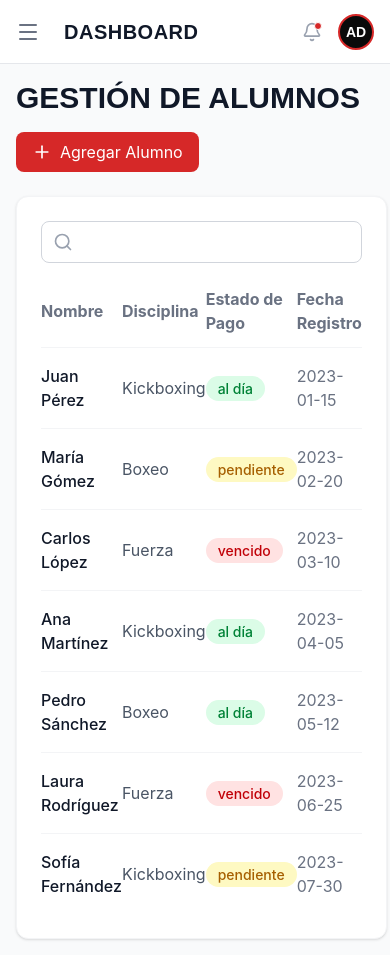
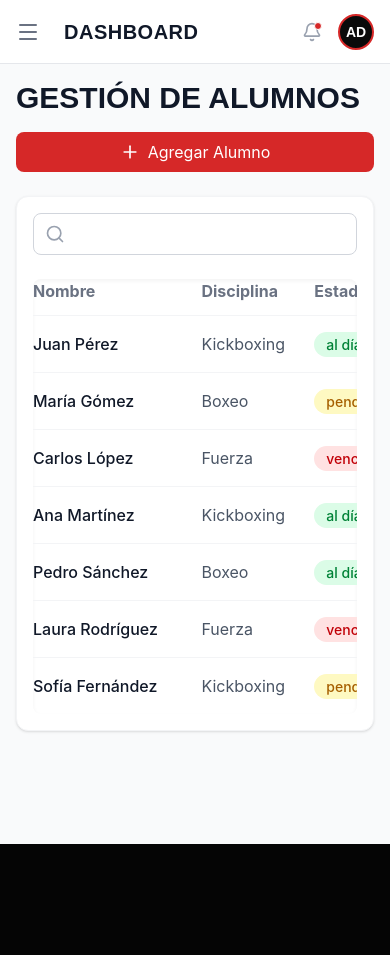
Before and after one commit to Pabloczurylo/LomasFight, a React (Vite) app: page /admin/alumnos in a window 390 px wide. After the commit the page ends 844 px from the top, so only its background shows below. Built offline with nearby package versions, Linux system fonts and the light colour scheme.

Commit message:
fix: encapsulamiento de scroll horizontal y ajuste de header responsivo

```diff
--- a/src/features/admin/components/DashboardLayout.tsx
+++ b/src/features/admin/components/DashboardLayout.tsx
@@ -16,7 +16,7 @@ export function DashboardLayout() {
             <MobileSidebar isOpen={isMobileOpen} onClose={() => setIsMobileOpen(false)} />
 
             {/* Main Content Area */}
-            <div className="flex-1 flex flex-col lg:ml-64 min-h-screen transition-all duration-300">
+            <div className="flex-1 flex flex-col lg:ml-64 min-h-screen transition-all duration-300 max-w-full overflow-x-hidden">
                 <AdminHeader onMenuClick={() => setIsMobileOpen(true)} />
 
                 <main className="flex-1 mt-16 p-4 md:p-8 overflow-y-auto">
--- a/src/features/admin/pages/AlumnosPage.tsx
+++ b/src/features/admin/pages/AlumnosPage.tsx
@@ -72,15 +72,15 @@ export default function AlumnosPage() {
 
     return (
         <div className="space-y-6">
-            <div className="flex flex-col sm:flex-row justify-between items-start sm:items-center gap-4">
+            <div className="flex flex-col items-start gap-4 sm:flex-row sm:items-center sm:justify-between w-full">
                 <h2 className="text-3xl font-heading font-bold text-gray-900">Gestión de Alumnos</h2>
-                <button className="flex items-center gap-2 bg-brand-red text-white px-4 py-2 rounded-lg hover:bg-red-700 transition-colors">
+                <button className="flex items-center justify-center gap-2 bg-brand-red text-white px-4 py-2 rounded-lg hover:bg-red-700 transition-colors w-full sm:w-auto">
                     <Plus size={20} />
                     <span>Agregar Alumno</span>
                 </button>
             </div>
 
-            <div className="bg-white p-6 rounded-xl shadow-sm border border-gray-100">
+            <div className="bg-white p-4 sm:p-6 rounded-xl shadow-sm border border-gray-100">
                 <div className="mb-6 relative">
                     <div className="absolute inset-y-0 left-0 pl-3 flex items-center pointer-events-none">
                         <Search className="h-5 w-5 text-gray-400" />
@@ -94,8 +94,8 @@ export default function AlumnosPage() {
                     />
                 </div>
 
-                <div className="overflow-x-auto">
-                    <table className="w-full text-left">
+                <div className="w-full overflow-x-auto shadow-inner rounded-lg">
+                    <table className="w-full min-w-[600px] text-left">
                         <thead>
                             <tr className="border-b border-gray-100">
                                 <th className="pb-3 font-bold text-gray-500">Nombre</th>
```
